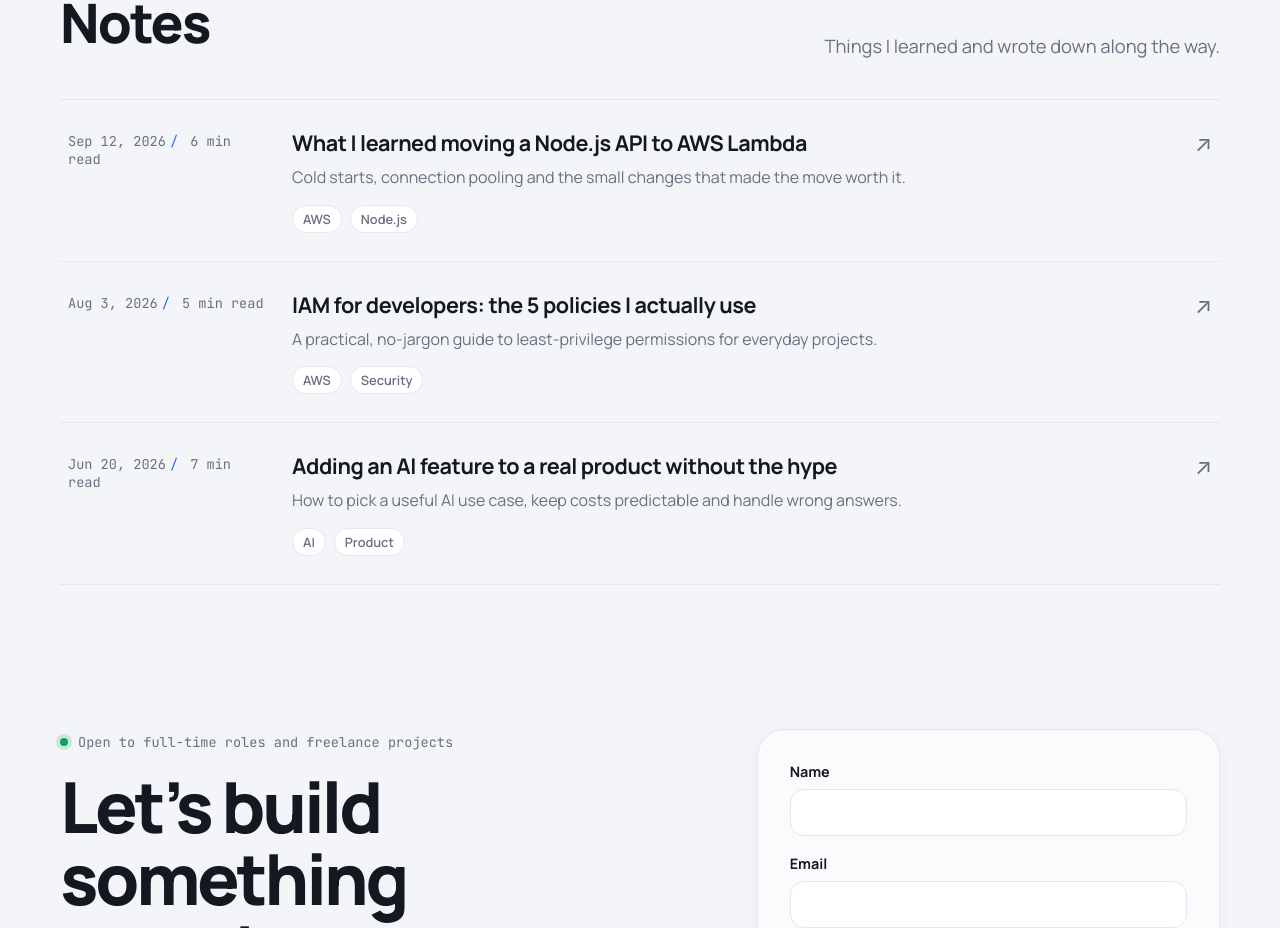
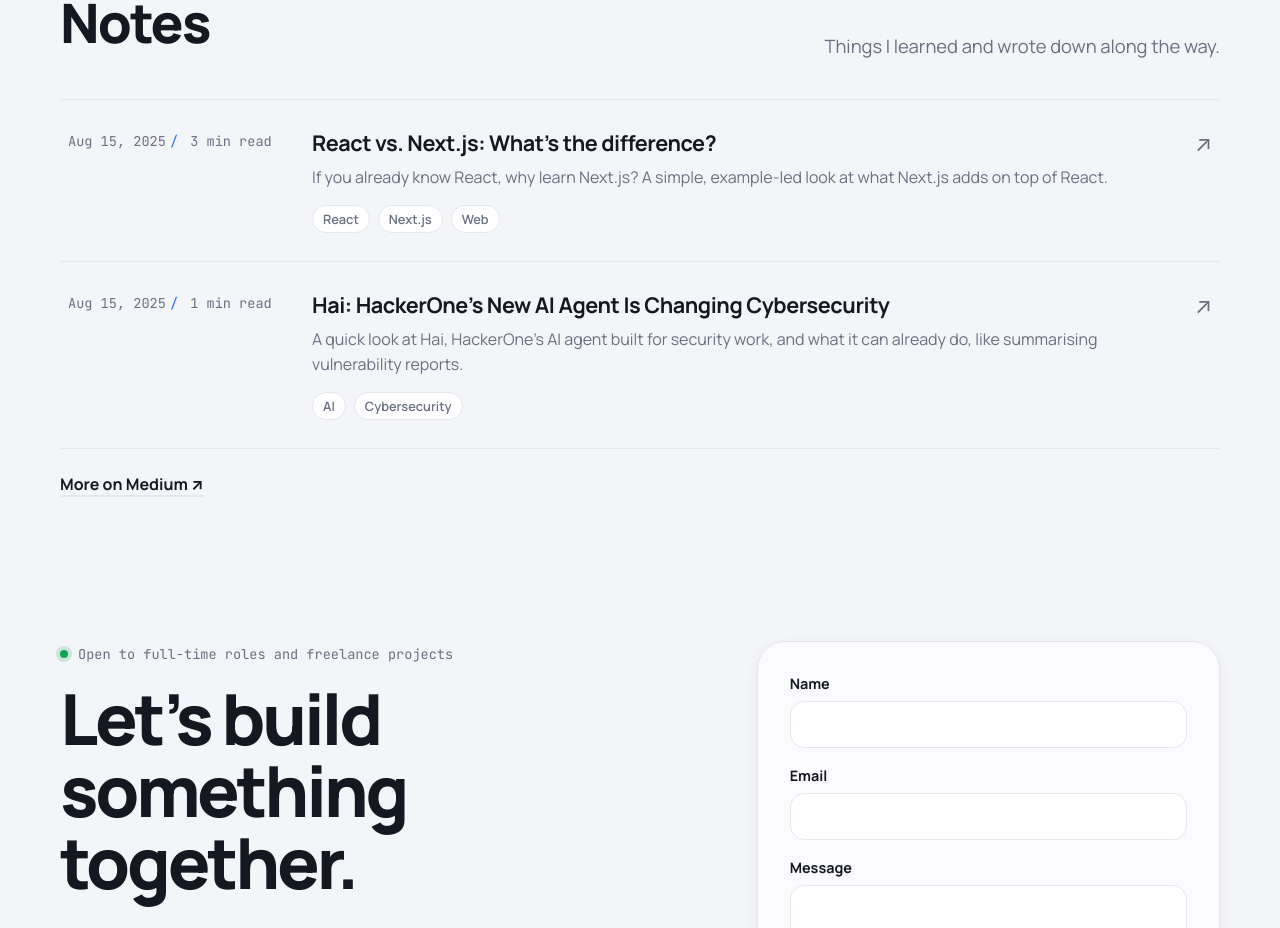
Before and after one commit to AshanOdi/ashan-odithya-portfolio, a React (Vite) app: page / in a window 1280 px wide. Shown: the part 5960-6888 px from the top of the page. Built offline with nearby package versions, Linux system fonts and the light colour scheme.

Commit message:
feat: my Medium articles in the notes section
Replaces the three mock posts with my two Medium articles (dates and read
times from the Medium RSS feed) and adds a "More on Medium" link.

Co-Authored-By: Claude Opus 5.5 <noreply@anthropic.com>

```diff
--- a/src/components/sections/Blog.jsx
+++ b/src/components/sections/Blog.jsx
@@ -1,4 +1,5 @@
 import { posts } from "../../data/posts.js";
+import { site } from "../../data/site.js";
 import "./blog.css";
 
 // Turns "2026-09-12" into "Sep 12, 2026".
@@ -42,6 +43,10 @@ export default function Blog() {
           </li>
         ))}
       </ul>
+
+      <a className="post-more" href={site.medium} target="_blank" rel="noreferrer">
+        More on Medium <span aria-hidden="true">↗</span>
+      </a>
     </section>
   );
 }
--- a/src/components/sections/blog.css
+++ b/src/components/sections/blog.css
@@ -9,7 +9,7 @@
 
 .post {
   display: grid;
-  grid-template-columns: 200px 1fr auto;
+  grid-template-columns: 220px 1fr auto;
   gap: 24px;
   align-items: start;
   padding: 28px 8px;
@@ -63,6 +63,18 @@
 }
 .post:hover .post-arrow { color: var(--accent); transform: translate(3px, -3px); }
 
+.post-more {
+  display: inline-block;
+  margin-top: 24px;
+  font-weight: 700;
+  color: var(--ink);
+  text-decoration: none;
+  border-bottom: 2px solid var(--line);
+  transition: color 0.2s, border-color 0.2s;
+}
+.post-more:hover { color: var(--accent); border-color: var(--accent); }
+.post-more:focus-visible { outline: 2px solid var(--accent); outline-offset: 3px; }
+
 @media (max-width: 700px) {
   .post { grid-template-columns: 1fr auto; gap: 8px 16px; }
   .post-meta { grid-column: 1 / -1; margin: 0; }
--- a/src/data/posts.js
+++ b/src/data/posts.js
@@ -1,29 +1,22 @@
-// Blog posts / notes. For now each one links to where it is published
-// (Medium, dev.to, Hashnode...). Later these can become pages on this site.
-// TODO: real data - every post below is MOCK content.
+// Articles I've written, newest first. Each one links to where it is
+// published. Dates and read times come from my Medium RSS feed.
 export const posts = [
   {
-    title: "What I learned moving a Node.js API to AWS Lambda",
-    date: "2026-09-12",
-    readTime: "6 min read",
-    excerpt: "Cold starts, connection pooling and the small changes that made the move worth it.",
-    tags: ["AWS", "Node.js"],
-    link: "https://example.com/blog/node-to-lambda",
+    title: "React vs. Next.js: What’s the difference?",
+    date: "2025-08-15",
+    readTime: "3 min read",
+    excerpt:
+      "If you already know React, why learn Next.js? A simple, example-led look at what Next.js adds on top of React.",
+    tags: ["React", "Next.js", "Web"],
+    link: "https://medium.com/@ashanuni25/react-vs-next-js-whats-the-difference-d424daf5b91c",
   },
   {
-    title: "IAM for developers: the 5 policies I actually use",
-    date: "2026-08-03",
-    readTime: "5 min read",
-    excerpt: "A practical, no-jargon guide to least-privilege permissions for everyday projects.",
-    tags: ["AWS", "Security"],
-    link: "https://example.com/blog/iam-for-developers",
-  },
-  {
-    title: "Adding an AI feature to a real product without the hype",
-    date: "2026-06-20",
-    readTime: "7 min read",
-    excerpt: "How to pick a useful AI use case, keep costs predictable and handle wrong answers.",
-    tags: ["AI", "Product"],
-    link: "https://example.com/blog/ai-feature",
+    title: "Hai: HackerOne’s New AI Agent Is Changing Cybersecurity",
+    date: "2025-08-15",
+    readTime: "1 min read",
+    excerpt:
+      "A quick look at Hai, HackerOne's AI agent built for security work, and what it can already do, like summarising vulnerability reports.",
+    tags: ["AI", "Cybersecurity"],
+    link: "https://medium.com/@ashanuni25/hai-hackerones-new-ai-agent-is-changing-cybersecurity-42ec6c8f546c",
   },
 ];
```
